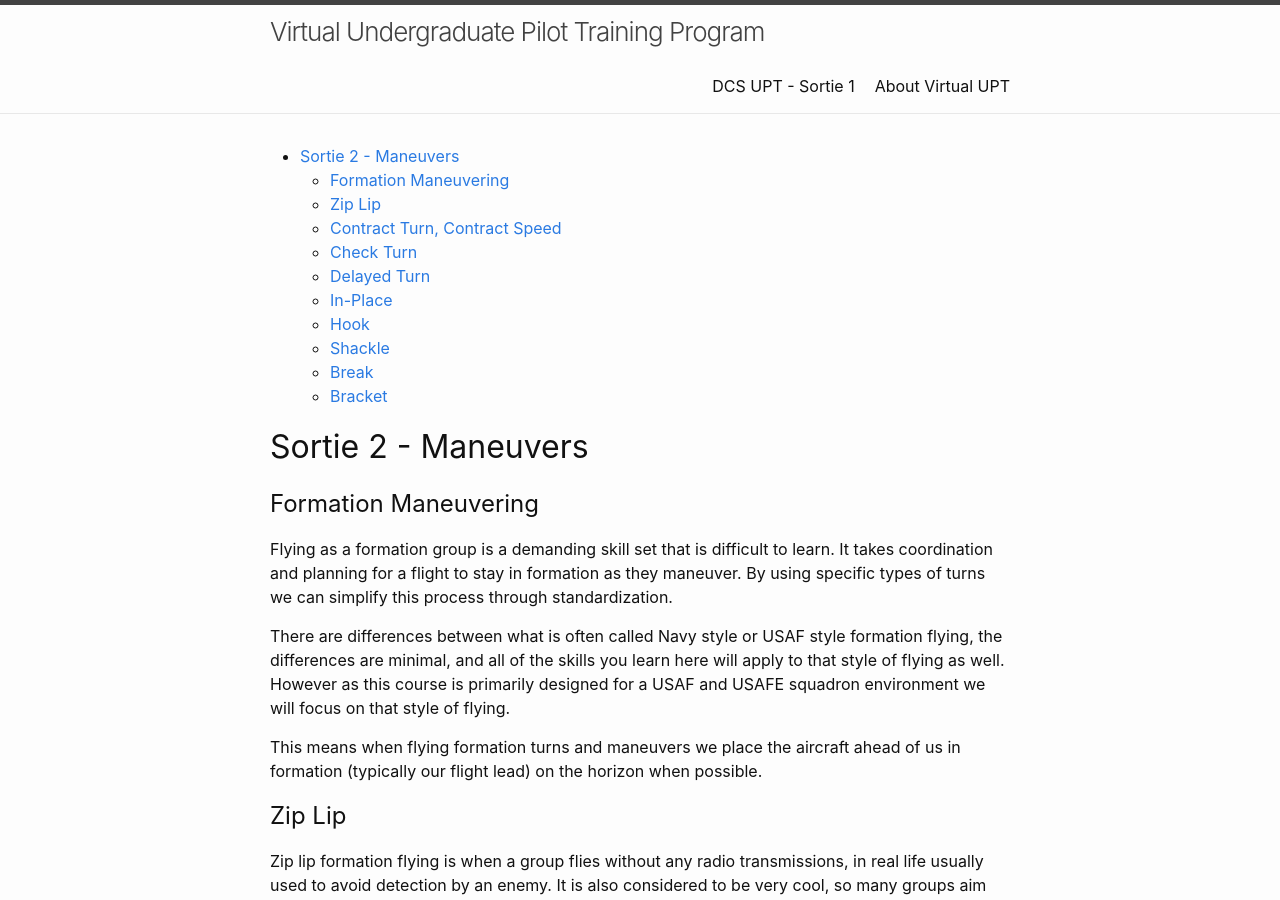
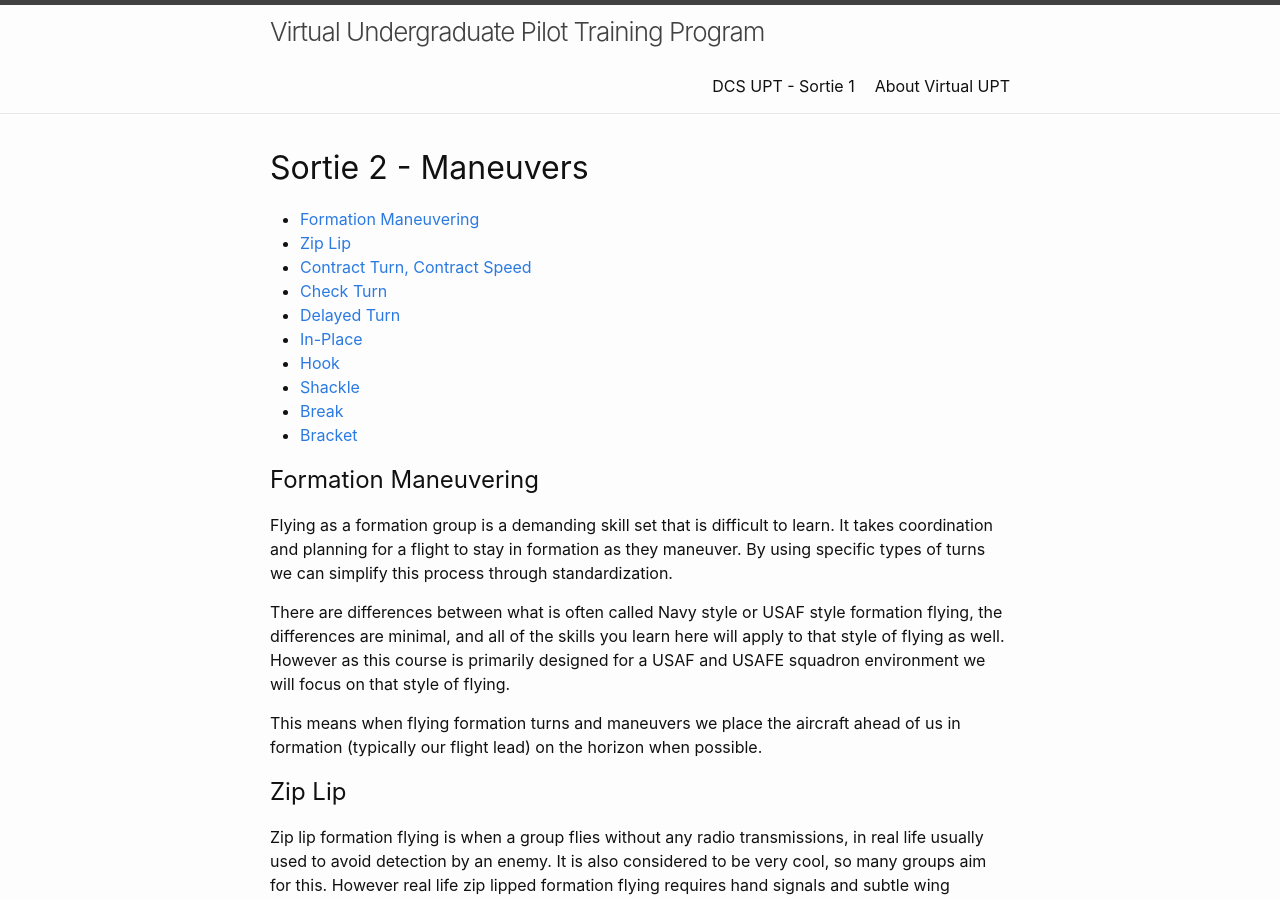
Before and after one commit to itsdotbmp/Undergraduate-Pilot-Training, a Jekyll site: the page built from sortie-2/maneuvers/index.md, in a window 1280 px wide and 900 px high. Built offline with Jekyll 4.4.1, drawn with Linux system fonts in a browser that asks for light colours.

Commit message:
changed template to have Page Title

```diff
--- a/_layouts/training.html
+++ b/_layouts/training.html
@@ -9,6 +9,7 @@
 
     <main class="page-content" aria-label="Content">
       <div class="wrapper">
+        <h1>{{ page.title }}</h1>
         {% unless page.toc == false %}
         {% include toc.html html=content id="toc" h_max=3 ordered=false %}
         {% endunless %}
--- a/sortie-2/maneuvers/index.md
+++ b/sortie-2/maneuvers/index.md
@@ -4,7 +4,6 @@ title: Sortie 2 - Maneuvers
 toc: true
 permalink: ../sortie-2/maneuvers/
 ---
-# Sortie 2 - Maneuvers
 
 ## Formation Maneuvering
 Flying as a formation group is a demanding skill set that is difficult to learn. It takes coordination and planning for a flight to stay in formation as they maneuver. By using specific types of turns we can simplify this process through standardization.
```
Also changed, not shown: sortie-2/formations/index.md (+0 -1 lines), sortie-2/index.md (+0 -1 lines).
